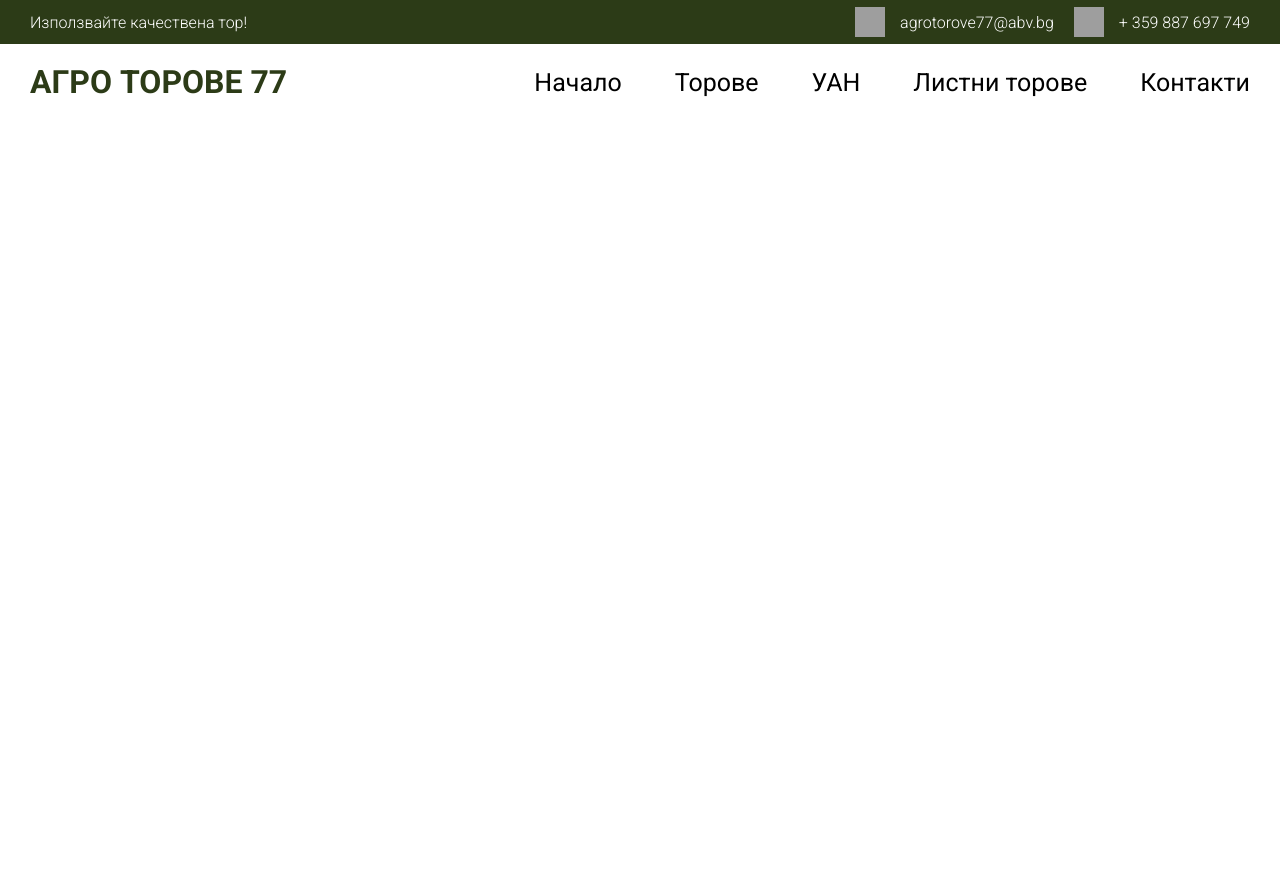
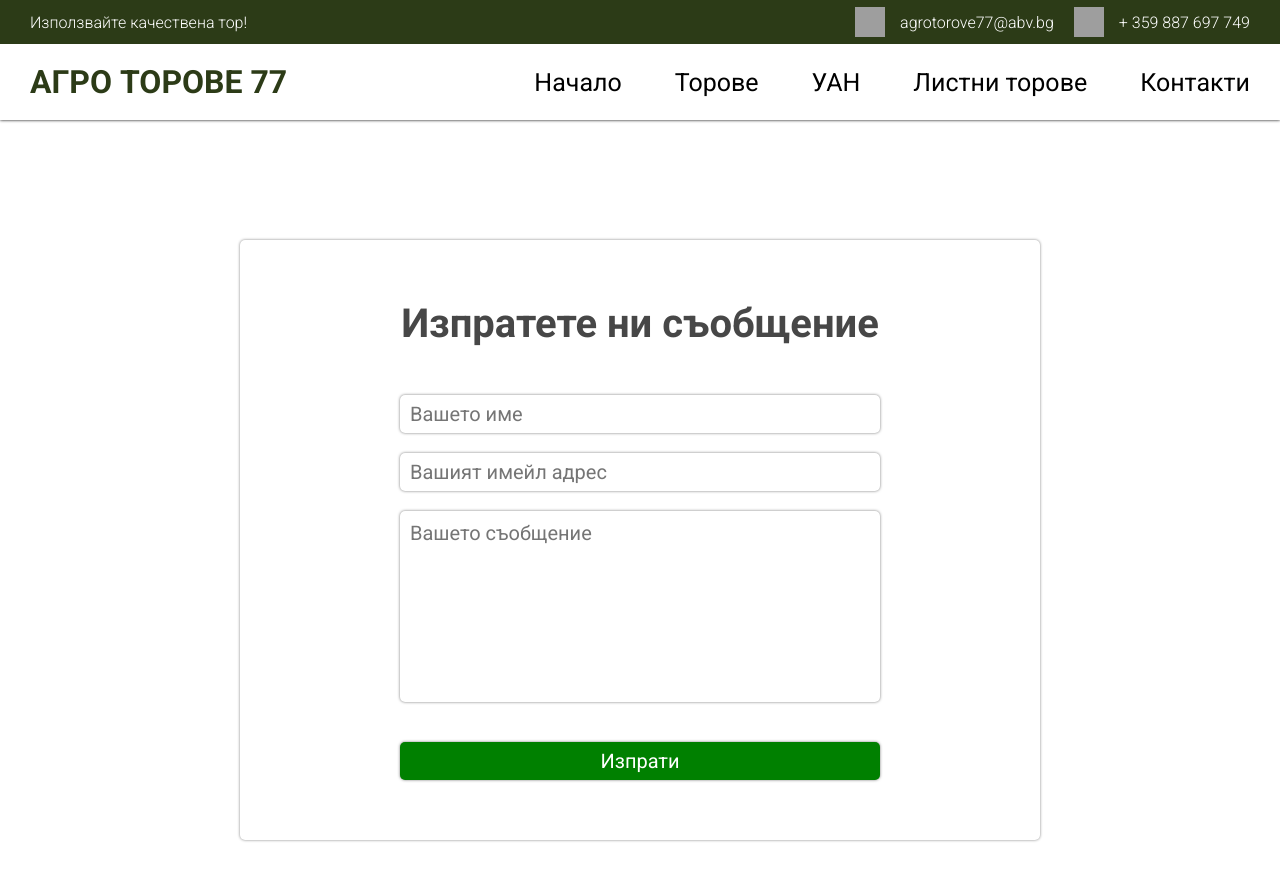
Before and after one commit to PetromirDev/agrotorove, a Gatsby site: page /contact-us in a window 1280 px wide. Before the commit the page ends 800 px from the top, so only its background shows below. Built offline with nearby package versions, Linux system fonts and the light colour scheme; Gatsby itself is replaced by a stand-in of ours; grey boxes are pictures that could not be loaded.

Commit message:
+ contact page

```diff
--- a/src/pages/contact-us.js
+++ b/src/pages/contact-us.js
@@ -1,17 +1,24 @@
 import React from 'react'
 import Layout from "../components/layout"
+import * as styles from "../styles/contact.module.css"
 
 export default function contact() {
     return (
         <Layout>
-            <div>
-                <div>
-                    <div>
-
-                    </div>
-                    <div>
-
-                    </div>
+            <div className={styles.container}>
+                <div className={styles.contactWrapper}>
+                    <form action="https://formsubmit.co/your@email.com" method="POST" className={styles.contactForm}>
+                        <h2>Изпратете ни съобщение</h2>
+                        <input type="text" name="name" required placeholder="Вашето име"/>
+                        <input type="email" name="email" required placeholder="Вашият имейл адрес"/>
+                        <textarea type="message" required placeholder="Вашето съобщение"></textarea>
+                        <button type="submit">Изпрати</button>
+                    </form>
+                    {/* <div className={styles.sideInfo}>
+                        <h3>Яна Радева</h3>
+                        <h3>+359 887 697 749 </h3>
+                        <h3>agrotorove@email</h3>
+                    </div> */}
                 </div>
             </div>
         </Layout>
--- /dev/null
+++ b/src/styles/contact.module.css
@@ -0,0 +1,90 @@
+.container{
+    display: flex;
+    flex-direction: column;
+    align-items: center;
+    padding-top: 120px;
+    height: 100vh;
+}
+.contactWrapper{
+    display: flex;
+    align-items: center;
+    justify-content: center;
+    /* background-color: rgb(240, 240, 240); */
+    box-shadow: 0px 0px 3px gray;
+    /* padding: 40px;
+    padding-top: 80px; */
+    width: 100%;
+    height: 600px;
+    max-width: 800px;
+    border-radius: 5px;
+    margin-left: 40px;
+    margin-right: 40px;
+}
+.contactForm{
+    display: flex;
+    flex-direction: column;
+    align-items: center;
+    margin-left: 20px;
+    margin-right: 20px;
+    /* margin-right: 50px; */
+    height: 500px;
+    width: 500px;
+    padding: 10px;
+}
+.contactForm input{
+    padding-left:10px;
+    width: 100%;
+    font-size: 20px;
+    max-width: 500px;
+    height: 40px;
+    border-radius: 5px;
+    border:none;
+    outline: none;
+    margin-bottom: 20px;
+    box-shadow: 0px 0px 3px rgb(119, 119, 119);
+}
+.contactForm input:focus{
+    box-shadow: 0px 0px 5px green;
+}
+.contactForm textarea {
+    padding-top: 10px;
+    padding-left:10px;
+    width: 100%;
+    font-size: 20px;
+    max-width: 500px;
+    height: 200px;
+    border-radius: 5px;
+    border:none;
+    outline: none;
+    margin-bottom: 20px;
+    box-shadow: 0px 0px 3px rgb(119, 119, 119);
+    resize: none;
+}
+.contactForm textarea:focus{
+    box-shadow: 0px 0px 5px green;
+}
+.contactForm h2{
+    padding-bottom: 50px;
+    color:rgb(71, 71, 71);
+    font-size: 40px;
+    text-align: center;
+}
+.contactForm button{
+    margin-top: 20px;
+    border: none;
+    height: 40px;
+    border-radius: 5px;
+    width: 100%;
+    max-width: 500px;
+    box-shadow: 0px 0px 3px rgb(122, 122, 122);
+    background-color: green;
+    color:white;
+    font-size: 20px;
+}
+.contactForm button:hover{
+    box-shadow: 0px 0px 10px green;
+}
+.sideInfo{
+    border-left: 3px solid rgb(0, 0, 0);
+    padding: 10px 20px;
+}
```
